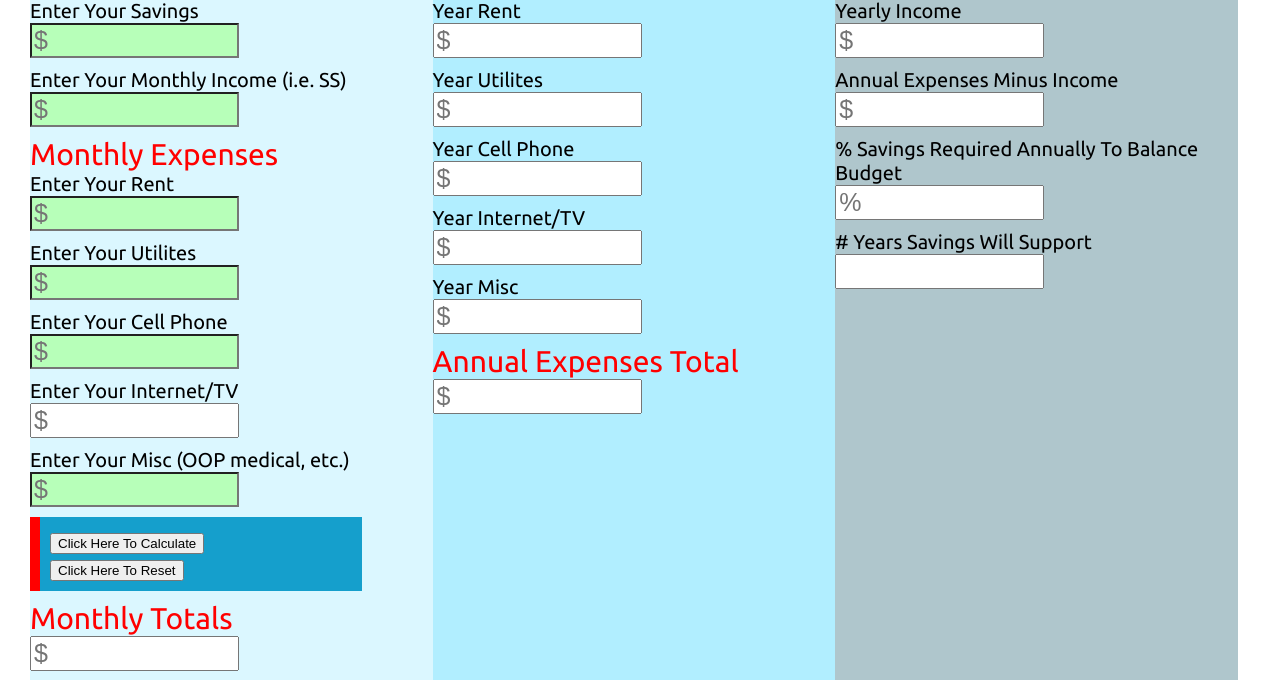
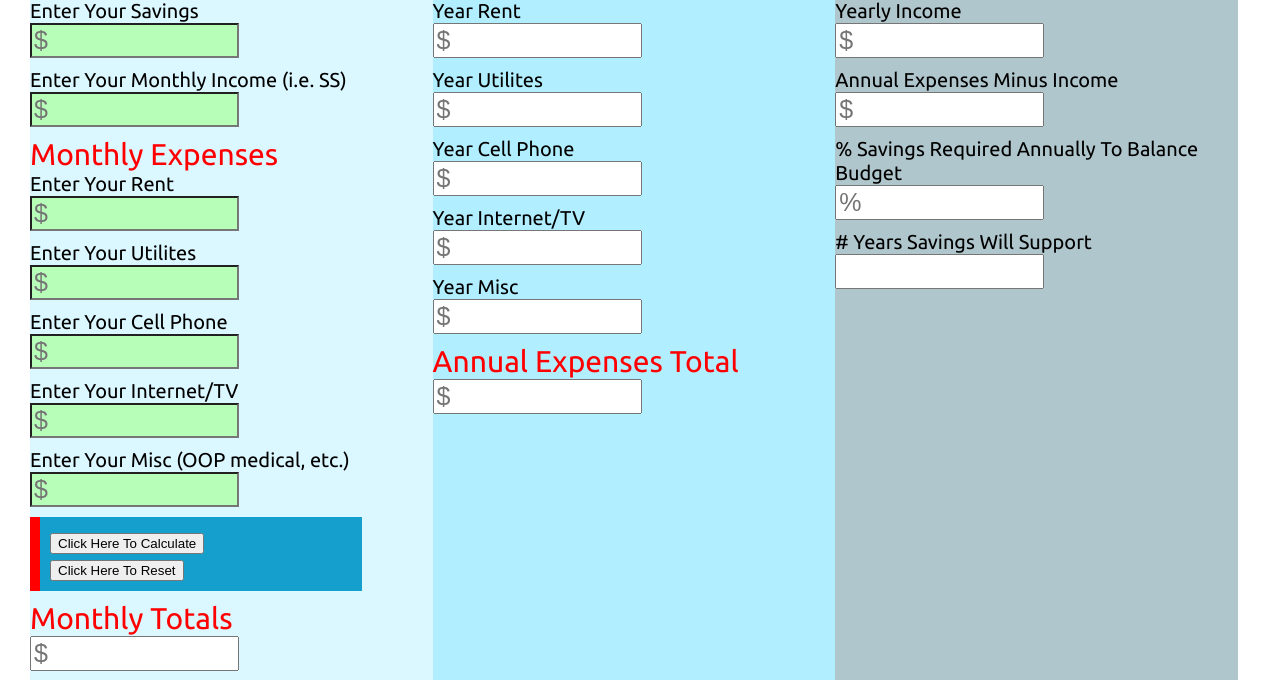
Before and after one commit to Frank-Adam/Frank-Adam.github.io, a PHP site: page /budget.html in a window 1280 px wide. Shown: the part 133-813 px from the top of the page. Run offline with PHP 8.4, Linux system fonts and the light colour scheme.

Commit message:
Update budget.css

```diff
--- a/budget.css
+++ b/budget.css
@@ -34,7 +34,7 @@ header {
 #monthRent,
 #monthUtilities,
 #monthCell,
-#monthTv,
+#monthTV,
 #monthMisc {
     background-color: #B7FFB9;
 }
```
